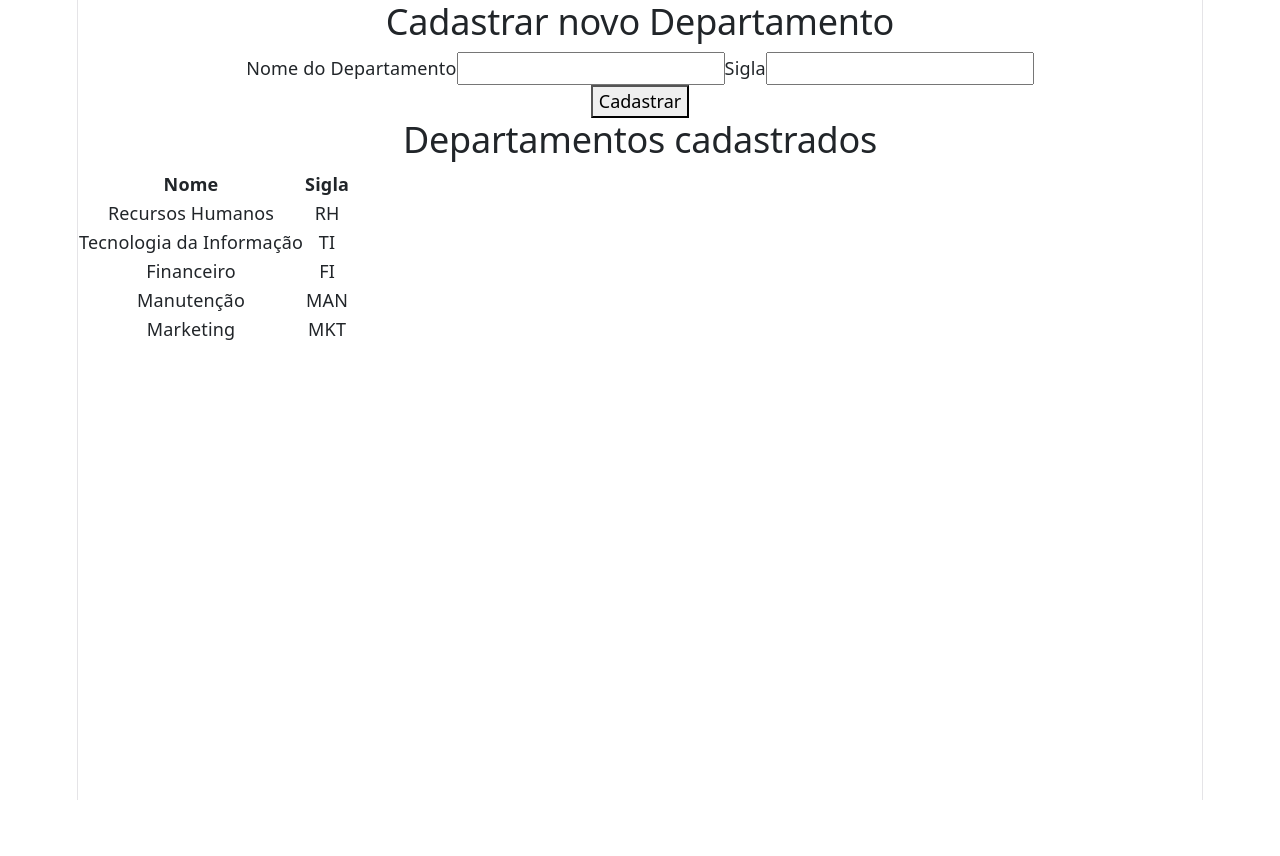
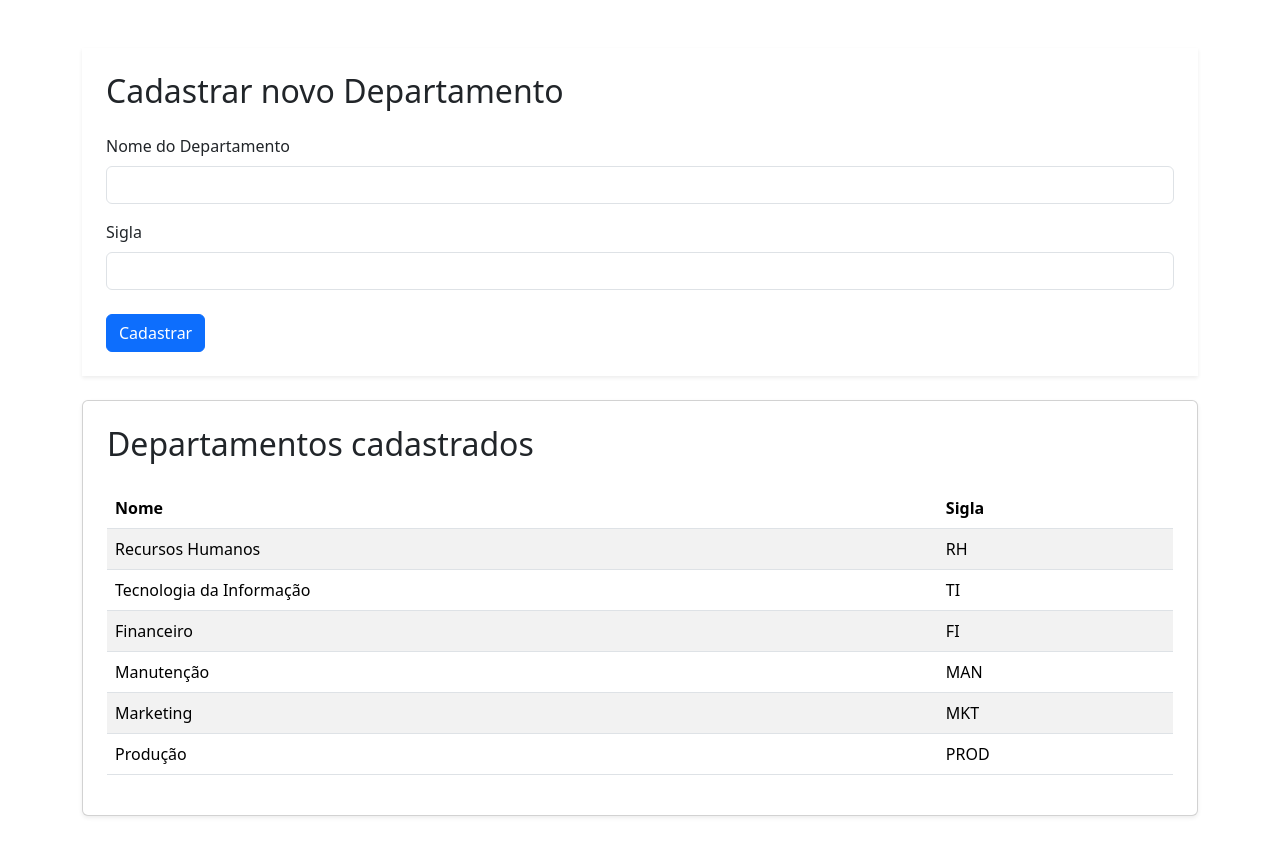
Before and after one commit to gok2001/requisicao-http, a React (Vite) app: page / in a window 1280 px wide. Shown: the top 856 px of the page. Before the commit the page ends 800 px from the top, so only its background shows below. Built offline with nearby package versions, Linux system fonts and the light colour scheme; data requests are answered from the project's data file.

Commit message:
feat: estiliza com bootstrap

```diff
--- a/db.json
+++ b/db.json
@@ -24,6 +24,11 @@
       "name": "Marketing",
       "acronym": "MKT",
       "id": "k03T2dDK1ag"
+    },
+    {
+      "name": "Produção",
+      "acronym": "PROD",
+      "id": "7Z1i-bjjNZ4"
     }
   ],
   "$schema": "./node_modules/json-server/schema.json"
--- a/src/App.jsx
+++ b/src/App.jsx
@@ -80,7 +80,7 @@ function App() {
   }
 
   return (
-    <div>
+    <div className="container py-5">
       <DepartmentForm
         name={name}
         setName={setName}
--- a/src/components/DepartmentForm.jsx
+++ b/src/components/DepartmentForm.jsx
@@ -8,31 +8,50 @@ export default function DepartmentForm({
     error
 }) {
     return (
-        <form onSubmit={handleSubmit}>
-            <h2>Cadastrar novo Departamento</h2>
+        <form
+            onSubmit={handleSubmit}
+            className="cart p-4 shadow-sm mb-4"
+        >
+            <h2 className="mb-4">Cadastrar novo Departamento</h2>
 
-            <label htmlFor="name">Nome do Departamento</label>
+            <label
+                htmlFor="name"
+                className="form-label"
+            >
+                Nome do Departamento
+            </label>
             <input
                 type="text"
                 name="name"
                 id="name"
                 value={name}
                 onChange={(e) => setName(e.target.value)}
+                className="form-control mb-3"
             />
 
-            <label htmlFor="acronym">Sigla</label>
+            <label
+                htmlFor="acronym"
+                className="form-label"
+            >
+                Sigla
+            </label>
             <input
                 type="text"
                 name="acronym"
                 id="acronym"
                 value={acronym}
                 onChange={(e) => setAcronym(e.target.value)}
+                className={`form-control ${error.acronym ? "is-invalid" : ""}`}
             />
-            <div>
+            <div className="invalid-feedback">
                 {error.acronym}
             </div>
 
-            <button type="submit" disabled={sending}>
+            <button
+                type="submit"
+                disabled={sending}
+                className="btn btn-primary mt-4"
+            >
                 {sending ? "Enviando..." : "Cadastrar"}
             </button>
         </form>
--- a/src/components/DepartmentList.jsx
+++ b/src/components/DepartmentList.jsx
@@ -3,13 +3,11 @@ export default function DepartmentList({
     loading
 }) {
     return (
-        <div>
-            <div>
-                <h2>Departamentos cadastrados</h2>
-            </div>
+        <div className="card p-4 shadow-sm">
+            <h2 className="mb-4">Departamentos cadastrados</h2>
 
-            <div>
-                <table>
+            <div className="table-responsive">
+                <table className="table table-striped table-hover align-middle">
 
                     <thead>
                         <tr>
@@ -21,7 +19,11 @@ export default function DepartmentList({
                     <tbody>
                         {loading
                         ?
-                            "Carregando departamentos..."
+                            <tr>
+                                <td colSpan="2" className="text-center">
+                                    "Carregando departamentos..."
+                                </td>
+                            </tr>
                         :
                             departments.map((department) => (
                                 <tr key={department.id}>
--- a/src/index.css
+++ b/src/index.css
@@ -1,111 +1,4 @@
-:root {
-  --text: #6b6375;
-  --text-h: #08060d;
-  --bg: #fff;
-  --border: #e5e4e7;
-  --code-bg: #f4f3ec;
-  --accent: #aa3bff;
-  --accent-bg: rgba(170, 59, 255, 0.1);
-  --accent-border: rgba(170, 59, 255, 0.5);
-  --social-bg: rgba(244, 243, 236, 0.5);
-  --shadow:
-    rgba(0, 0, 0, 0.1) 0 10px 15px -3px, rgba(0, 0, 0, 0.05) 0 4px 6px -2px;
-
-  --sans: system-ui, 'Segoe UI', Roboto, sans-serif;
-  --heading: system-ui, 'Segoe UI', Roboto, sans-serif;
-  --mono: ui-monospace, Consolas, monospace;
-
-  font: 18px/145% var(--sans);
-  letter-spacing: 0.18px;
-  color-scheme: light dark;
-  color: var(--text);
-  background: var(--bg);
-  font-synthesis: none;
-  text-rendering: optimizeLegibility;
-  -webkit-font-smoothing: antialiased;
-  -moz-osx-font-smoothing: grayscale;
-
-  @media (max-width: 1024px) {
-    font-size: 16px;
-  }
+body {
+    margin: 0;
+    background-color: #f8f9fa;
 }
-
-@media (prefers-color-scheme: dark) {
-  :root {
-    --text: #9ca3af;
-    --text-h: #f3f4f6;
-    --bg: #16171d;
-    --border: #2e303a;
-    --code-bg: #1f2028;
-    --accent: #c084fc;
-    --accent-bg: rgba(192, 132, 252, 0.15);
-    --accent-border: rgba(192, 132, 252, 0.5);
-    --social-bg: rgba(47, 48, 58, 0.5);
-    --shadow:
-      rgba(0, 0, 0, 0.4) 0 10px 15px -3px, rgba(0, 0, 0, 0.25) 0 4px 6px -2px;
-  }
-
-  #social .button-icon {
-    filter: invert(1) brightness(2);
-  }
-}
-
-body {
-  margin: 0;
-}
-
-#root {
-  width: 1126px;
-  max-width: 100%;
-  margin: 0 auto;
-  text-align: center;
-  border-inline: 1px solid var(--border);
-  min-height: 100svh;
-  display: flex;
-  flex-direction: column;
-  box-sizing: border-box;
-}
-
-h1,
-h2 {
-  font-family: var(--heading);
-  font-weight: 500;
-  color: var(--text-h);
-}
-
-h1 {
-  font-size: 56px;
-  letter-spacing: -1.68px;
-  margin: 32px 0;
-  @media (max-width: 1024px) {
-    font-size: 36px;
-    margin: 20px 0;
-  }
-}
-h2 {
-  font-size: 24px;
-  line-height: 118%;
-  letter-spacing: -0.24px;
-  margin: 0 0 8px;
-  @media (max-width: 1024px) {
-    font-size: 20px;
-  }
-}
-p {
-  margin: 0;
-}
-
-code,
-.counter {
-  font-family: var(--mono);
-  display: inline-flex;
-  border-radius: 4px;
-  color: var(--text-h);
-}
-
-code {
-  font-size: 15px;
-  line-height: 135%;
-  padding: 4px 8px;
-  background: var(--code-bg);
-}
```
Also changed, not shown: src/App.css (deleted, +0 -184 lines).
